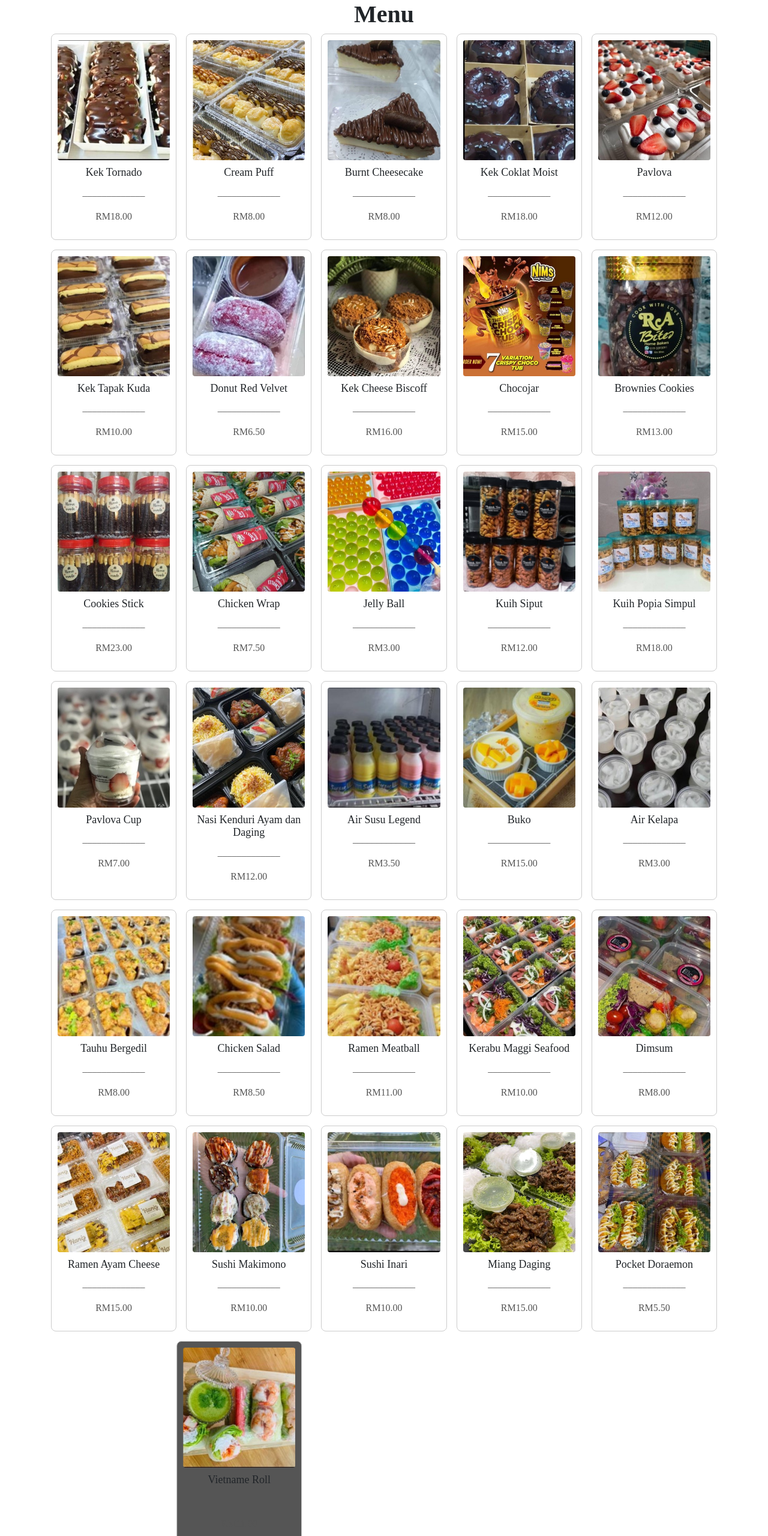
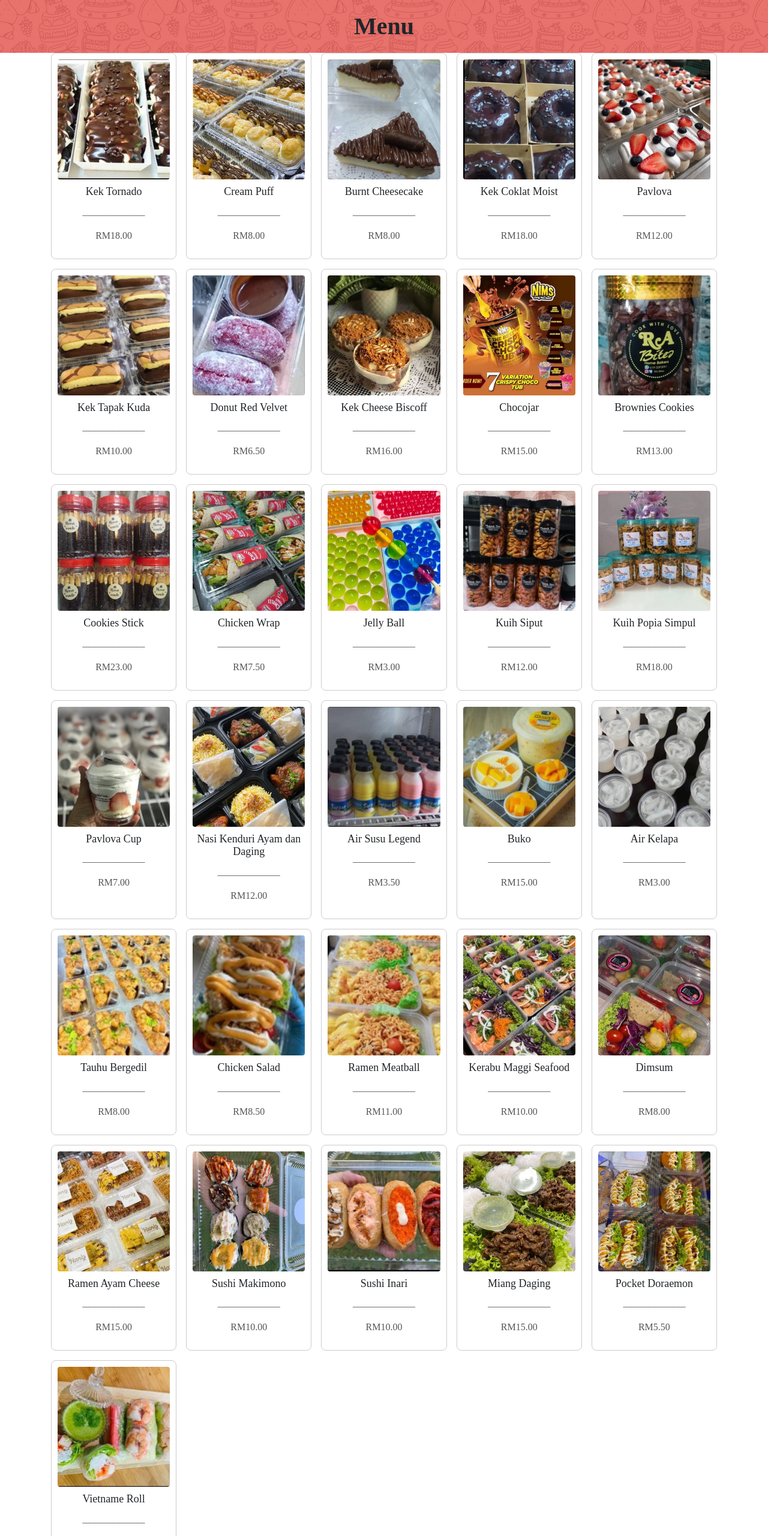
Before and after one commit to mimoimio/WebtechTheLicious, a plain HTML site: page menu.html in a window 1280 px wide. Shown: the top 2560 px of the page at 60% size. Drawn offline with nearby package versions, Linux system fonts and the light colour scheme; a web font is replaced by a local one.

Commit message:
Added stuff

```diff
--- a/menu.html
+++ b/menu.html
@@ -13,17 +13,16 @@
         display: grid;
         grid-template-columns: repeat(auto-fill, minmax(200px, 1fr));
         gap: 16px;
+
       }
       .menu-item {
         border: 1px solid #ccc;
         padding: 10px;
         text-align: center;
         border-radius: 8px;
+
       }
-      .menu .menu-item:nth-last-child(1) {
-        background-color: #555;
-        transform: translateX(100%);
-      }
+
       .menu-item img {
         max-width: 100%;
         /* height: auto; */
@@ -42,6 +41,8 @@
         height: 200px;
         object-fit: cover;
       }
+
+
     </style>
     <link
       rel="stylesheet"
@@ -51,8 +52,12 @@
     />
   </head>
   <body>
-    <h1 class="text-xl-center font-weight-bold">Menu</h1>
+    <div class="title-container">
+      <h1 class="text-center font-weight-bold" style="background: url(images/BG.png); padding: 20px; margin: 0;">Menu</h1>
+    </div>
+
     <div class="menu container" id="menu"></div>
+
     <script
       src="https://code.jquery.com/jquery-3.7.1.min.js"
       integrity="sha256-/JqT3SQfawRcv/BIHPThkBvs0OEvtFFmqPF/lYI/Cxo="
@@ -71,6 +76,8 @@
         menuContainer.hide();
         menuContainer.fadeIn(2000);
 
+
+
         menuItems.forEach((item) => {
           const menuItem = document.createElement("div");
           menuItem.classList.add("menu-item");
--- a/menuItems.js
+++ b/menuItems.js
@@ -40,7 +40,7 @@ export function menuItemTemplate(item) {
             <img src="${item.image}" alt="${item.name}">
 
             <h3>${item.name}</h3>
-                <p>_____________</P>
+                <p>_____________ </P>
             <p>${item.price}</p>
                 `
 }
```
